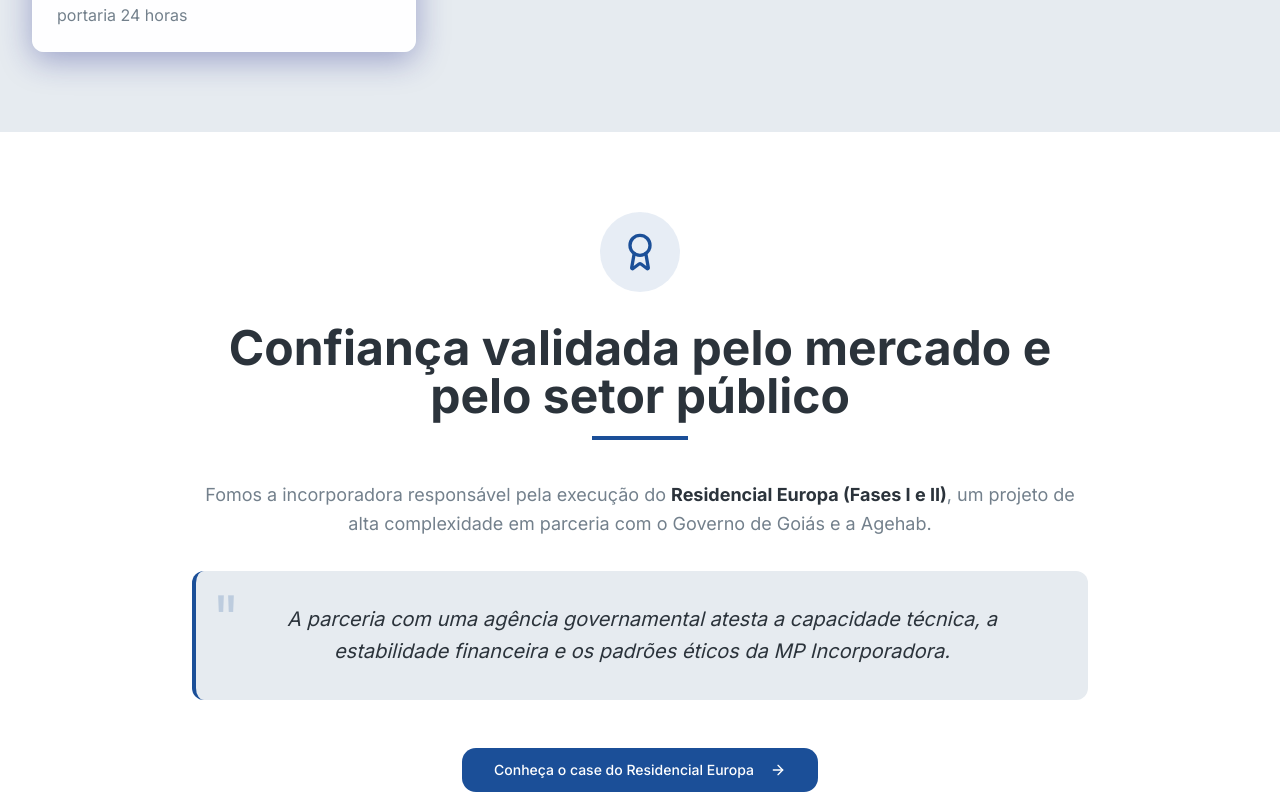
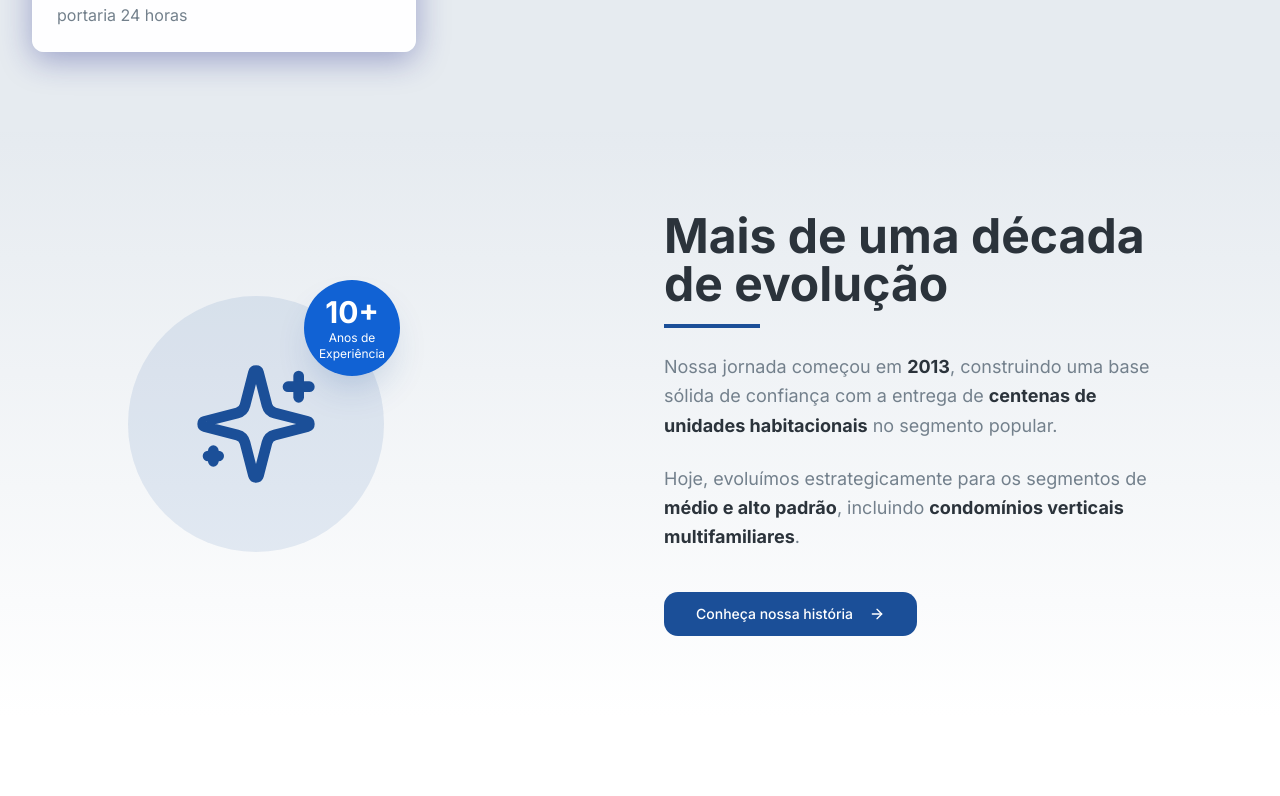
Before and after one commit to produtorasu-bot/mp-incorporadora-site-solido, a React (Vite) app: page / in a window 1280 px wide. Shown: the part 1784-2580 px from the top of the page. Built offline with nearby package versions, Linux system fonts and the light colour scheme; the HTML template or start-up script is replaced by a standard one.

Commit message:
Refactor: Remove trust section and update icons

```diff
--- a/src/components/OurJourney.tsx
+++ b/src/components/OurJourney.tsx
@@ -1,5 +1,5 @@
 import { Button } from "@/components/ui/button";
-import { TrendingUp, ArrowRight } from "lucide-react";
+import { Sparkles, ArrowRight } from "lucide-react";
 
 const OurJourney = () => {
   return (
@@ -11,7 +11,7 @@ const OurJourney = () => {
             <div className="flex justify-center lg:justify-start">
               <div className="relative">
                 <div className="w-64 h-64 bg-primary/10 rounded-full flex items-center justify-center">
-                  <TrendingUp className="w-32 h-32 text-primary" />
+                  <Sparkles className="w-32 h-32 text-primary" />
                 </div>
                 <div className="absolute -top-4 -right-4 bg-accent text-white rounded-full w-24 h-24 flex flex-col items-center justify-center shadow-elegant">
                   <div className="text-3xl font-bold">10+</div>
--- a/src/pages/Index.tsx
+++ b/src/pages/Index.tsx
@@ -1,6 +1,5 @@
 import Hero from "@/components/Hero";
 import ProjectsShowcase from "@/components/ProjectsShowcase";
-import TrustPillar from "@/components/TrustPillar";
 import OurJourney from "@/components/OurJourney";
 import OurCommitment from "@/components/OurCommitment";
 import FinalCTA from "@/components/FinalCTA";
@@ -10,7 +9,6 @@ const Index = () => {
     <main className="min-h-screen">
       <Hero />
       <ProjectsShowcase />
-      <TrustPillar />
       <OurJourney />
       <OurCommitment />
       <FinalCTA />
```
Also changed, not shown: src/components/OurCommitment.tsx (+4 -4 lines).
